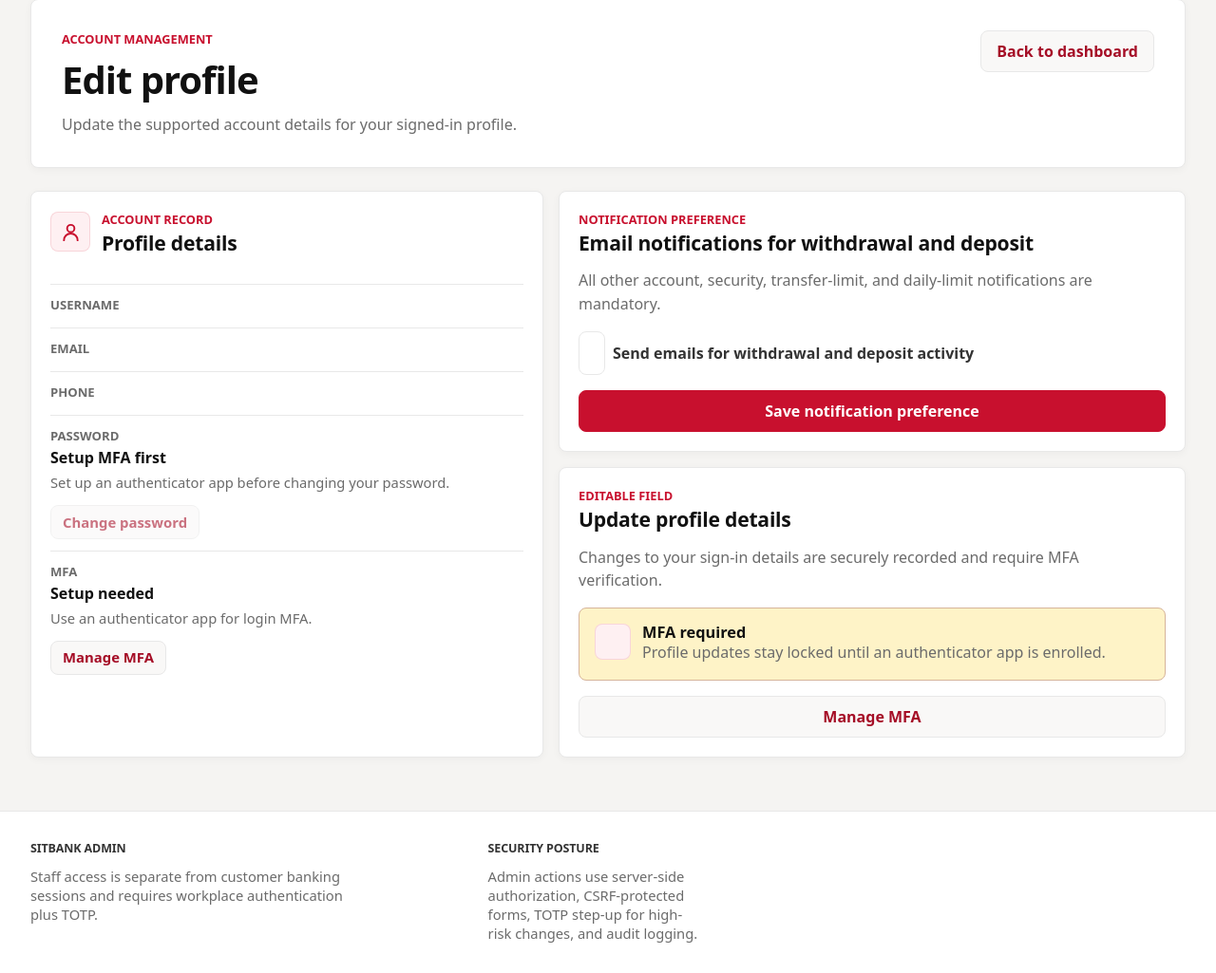
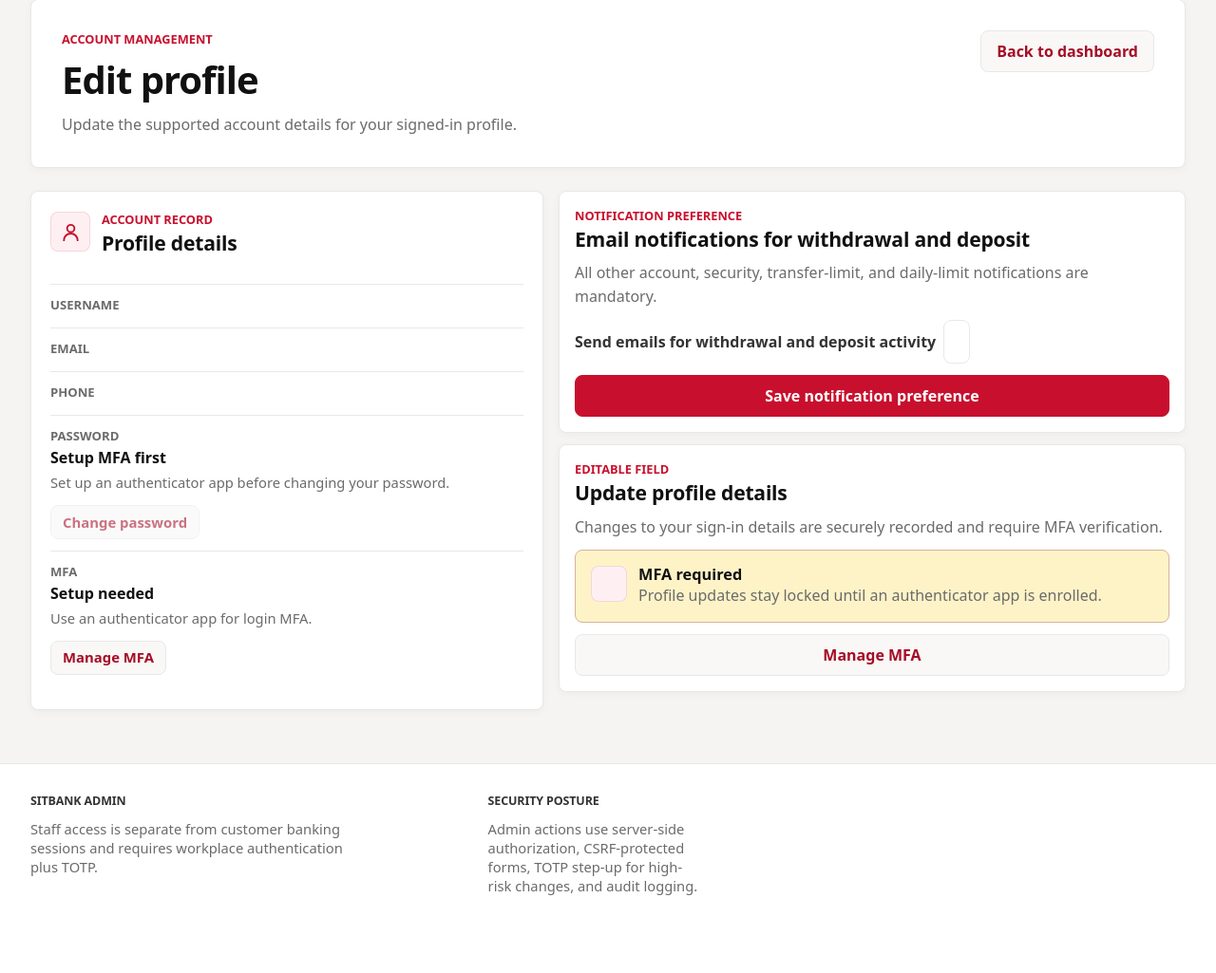
Before and after one commit to Koon-Kiat/SITBank, a Python web app: template app/templates/profile.html in a window 1280 px wide. Shown: the part 118-1143 px from the top of the page at 95% size. After the commit the page ends 1061 px from the top, so only its background shows below. Run offline with Jinja, Linux system fonts and the light colour scheme; the template is opened without the code that fills it: most values are stand-ins (such as "Sample title", 1, 10 or a date in 2020); form fields are guessed from the names that the template uses.

Commit message:
fix: edit email preference UI (#558)
* Fix edit profile page UI for notification toggle

```diff
--- a/app/static/css/app.css
+++ b/app/static/css/app.css
@@ -1190,6 +1190,14 @@ select:focus {
   gap: var(--space-4);
 }
 
+.profile-page .profile-grid {
+  align-items: start;
+}
+
+.profile-page .profile-stack {
+  gap: var(--space-3);
+}
+
 .profile-grid.is-single-column {
   grid-template-columns: minmax(0, 1fr);
   width: min(760px, 100%);
@@ -1303,6 +1311,10 @@ select:focus {
   min-height: 100%;
 }
 
+.profile-page .profile-panel {
+  min-height: auto;
+}
+
 .profile-summary {
   grid-template-rows: auto auto auto;
   align-content: start;
@@ -1310,6 +1322,11 @@ select:focus {
 
 .profile-card {
   gap: var(--space-4);
+}
+
+.profile-page .profile-card {
+  gap: var(--space-3);
+  padding: var(--space-4);
 }
 
 .profile-panel-header {
@@ -1413,6 +1430,10 @@ select:focus {
 .profile-card form {
   gap: var(--space-4);
   margin-top: 0;
+}
+
+.profile-page .profile-card form {
+  gap: var(--space-3);
 }
 
 .detail-list {
--- a/app/templates/profile.html
+++ b/app/templates/profile.html
@@ -75,8 +75,8 @@
           {{ notification_form.hidden_tag() }}
           <div class="form-group checkbox-group">
             <label for="{{ notification_form.transfer_activity_email_enabled.id }}">
+              <span>Send emails for withdrawal and deposit activity</span>
               {{ notification_form.transfer_activity_email_enabled(role="switch") }}
-              <span>Send emails for withdrawal and deposit activity</span>
             </label>
             {% for error in notification_form.transfer_activity_email_enabled.errors %}<p class="field-error">{{ error }}</p>{% endfor %}
           </div>
```
